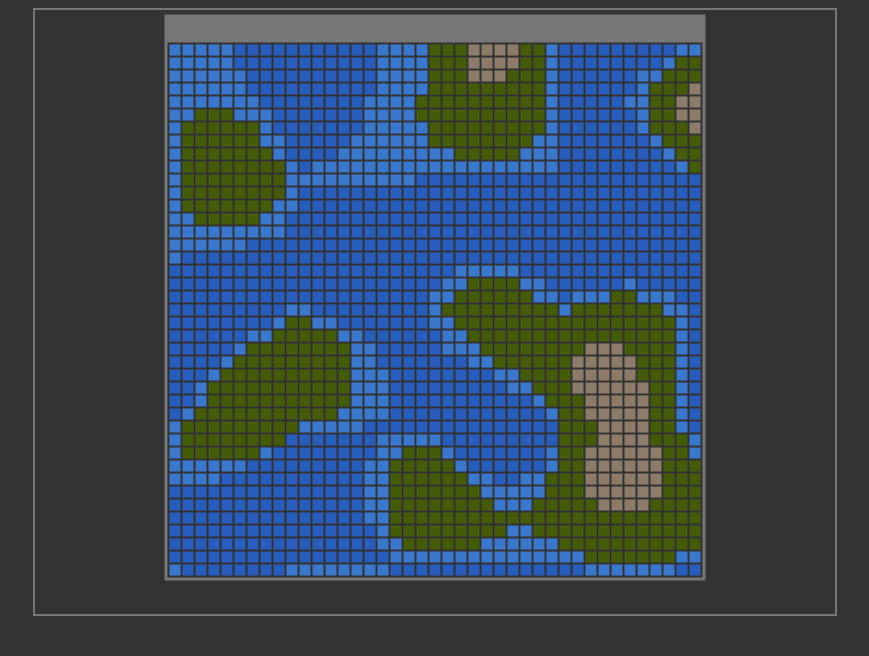
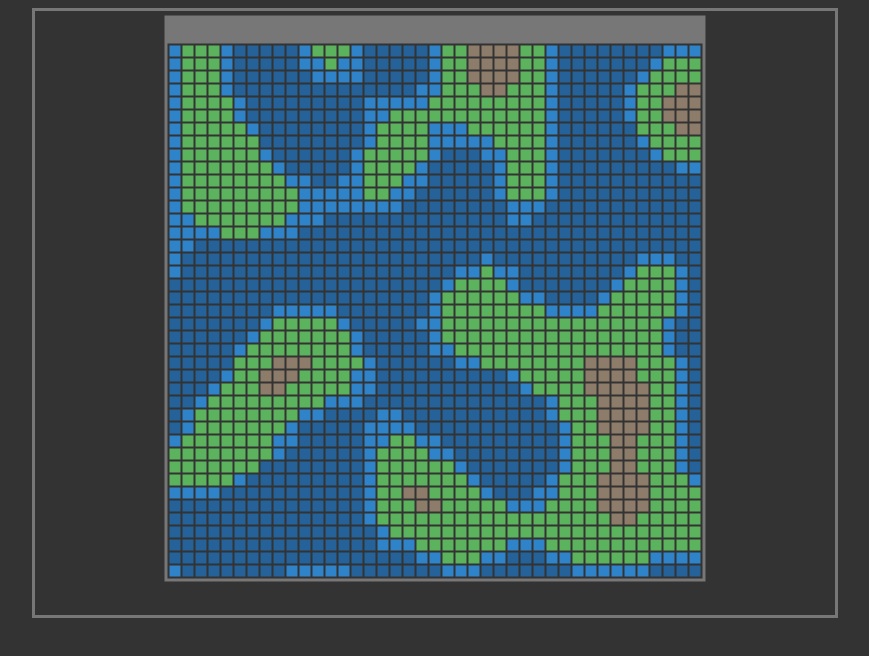
Before and after one commit to adriwicked/the-merchant, a website with bundled scripts: page index.html in a window 1280 px wide. Shown: the whole page, without its empty margins (205-1074 px from the left). Built offline with nearby package versions, Linux system fonts and the light colour scheme.

Commit message:
refactor() some cleaning

```diff
--- a/src/config.js
+++ b/src/config.js
@@ -12,9 +12,9 @@ export default {
         BACKGROUND: '#333',
         BORDER: 'red',
         CELL: '#777777',
-        WATER: ['#3a78cd', '#3860b5', '#275dbc'],
-        GRASS: ['#627a08', '#445c08', '#415908'],
-        MOUNTAIN: ['#8e7c6a', '#6f5b46', '#6f5b46'],
+        WATER: ['#2f83c9', '#2375b4', '#256299'],
+        GRASS: ['#428d48', '#5cb35d', '#4fa254'],
+        MOUNTAIN: ['#8e7c6a', '#514635', '#cfcfcf'],
     },
     getOutterBorderRect() {
         let mapSize = this.getMapSize()
--- a/src/game.js
+++ b/src/game.js
@@ -1,11 +1,11 @@
 import buildMap from './map.js'
-import config from './config.js'
+import cfg from './config.js'
 
 export let ctx = 0
 
 function init({ canvas }) {
-  canvas.width = config.CANVAS_WIDTH
-  canvas.height = config.CANVAS_HEIGHT
+  canvas.width = cfg.CANVAS_WIDTH
+  canvas.height = cfg.CANVAS_HEIGHT
   ctx = canvas.getContext('2d')
 
   const map = buildMap(ctx)
--- a/src/map.js
+++ b/src/map.js
@@ -14,71 +14,63 @@ export default function buildMap(ctx) {
 
   function draw() {
     painter.clearCanvas(ctx)
+    drawMapBorder()
+    drawMap()
+  }
 
-    drawMapBorder()
-
+  function drawMap() {
     for (let row = 0; row < map.length; row++) {
       for (let col = 0; col < map[0].length; col++) {
         let value = perlinInfo.values[row][col]
         let color
         if (value <= 0) {
           color = cfg.COLORS.WATER[2]
-        } else if (value >0 && value <= 0.1) {
+        } else if (value > 0 && value <= 0.1) {
           color = cfg.COLORS.WATER[0]
-          // color = cfg.COLORS.GRASS[0]
-        } else if (value >0.1 && value <= 0.4) {
+        } else if (value > 0.1 && value <= 0.4) {
           color = cfg.COLORS.GRASS[1]
-        } else if (value >0.4 && value <= 0.5) {
-          // color = cfg.COLORS.GRASS[2]
+        } else if (value > 0.4 && value <= 0.5) {
           color = cfg.COLORS.MOUNTAIN[0]
-        } else if (value >0.5 && value <= 0.7) {
+        } else if (value > 0.5 && value <= 0.7) {
           color = cfg.COLORS.MOUNTAIN[0]
-        } else if (value >0.7 && value <= 0.85) {
+        } else if (value > 0.7 && value <= 0.85) {
           color = cfg.COLORS.MOUNTAIN[1]
-        } else if (value >0.85) {
+        } else if (value > 0.85) {
           color = cfg.COLORS.MOUNTAIN[2]
         }
         drawCell(col, row, color)
       }
     }
-
-    // drawPerlinVectors()
-  }
-
-  function drawCell(x, y, color) {
-    const cellRect = {
-      x: cfg.getMapPosition().x + (cfg.CELL_SIZE + cfg.CELL_SEPARATION) * x,
-      y: cfg.getMapPosition().y + (cfg.CELL_SIZE + cfg.CELL_SEPARATION) * y,
-      width: cfg.CELL_SIZE,
-      height: cfg.CELL_SIZE
-    }
-
-    ctx.beginPath()
-    ctx.fillStyle = color
-    ctx.fillRect(cellRect.x, cellRect.y, cellRect.width, cellRect.height)
-    ctx.closePath()
   }
 
   function drawMapBorder() {
     const outterBorderRect = cfg.getOutterBorderRect()
-    ctx.fillStyle = cfg.COLORS.CELL
-    ctx.beginPath()
-    ctx.fillRect(
-      outterBorderRect.x,
-      outterBorderRect.y,
-      outterBorderRect.width,
-      outterBorderRect.height
-    )
+    painter.drawRect({
+      x: outterBorderRect.x,
+      y: outterBorderRect.y,
+      width: outterBorderRect.width,
+      height: outterBorderRect.height,
+      color: cfg.COLORS.CELL
+    })
 
     const innerBorderRect = cfg.getInnerBorderRect()
-    ctx.fillStyle = cfg.COLORS.BACKGROUND
-    ctx.beginPath()
-    ctx.fillRect(
-      innerBorderRect.x,
-      innerBorderRect.y,
-      innerBorderRect.width,
-      innerBorderRect.height
-    )
+    painter.drawRect({
+      x: innerBorderRect.x,
+      y: innerBorderRect.y,
+      width: innerBorderRect.width,
+      height: innerBorderRect.height,
+      color: cfg.COLORS.BACKGROUND
+    })
+  }
+
+  function drawCell(x, y, color) {
+    painter.drawRect({
+      x: cfg.getMapPosition().x + (cfg.CELL_SIZE + cfg.CELL_SEPARATION) * x,
+      y: cfg.getMapPosition().y + (cfg.CELL_SIZE + cfg.CELL_SEPARATION) * y,
+      width: cfg.CELL_SIZE,
+      height: cfg.CELL_SIZE,
+      color
+    })
   }
 
   function drawPerlinVectors() {
--- a/src/painter.js
+++ b/src/painter.js
@@ -9,23 +9,34 @@ function drawBackground(color) {
   ctx.fillRect(0, 0, ctx.canvas.width, ctx.canvas.height)
 }
 
+function drawRect({ x, y, width, height, color }) {
+  ctx.save()
+
+  ctx.fillStyle = color
+  ctx.beginPath()
+  ctx.fillRect(x, y, width, height)
+
+  ctx.restore()
+}
+
 function drawVector(origin, terminal) {
-  ctx.save();
+  ctx.save()
 
-  ctx.strokeStyle = 'red';
-  ctx.lineWidth = 1;
+  ctx.strokeStyle = 'red'
+  ctx.lineWidth = 1
 
-  ctx.beginPath();
-  ctx.moveTo(origin.x, origin.y);
-  ctx.lineTo(terminal.x, terminal.y);
-  ctx.stroke();
+  ctx.beginPath()
+  ctx.moveTo(origin.x, origin.y)
+  ctx.lineTo(terminal.x, terminal.y)
+  ctx.stroke()
 
-  ctx.restore();
+  ctx.restore()
 }
 
 
 export default {
   clearCanvas,
   drawBackground,
+  drawRect,
   drawVector
 }
--- a/src/perlin.js
+++ b/src/perlin.js
@@ -1,9 +1,6 @@
 export default function getPerlinInfo({ gridWidth, gridHeight, resolution }) {
   const vectors = generateGradVectors({ gridWidth, gridHeight, resolution })
   const values = generateValues({ gridWidth, gridHeight })
-  console.log(vectors)
-  console.log(values)
-  // printValues(values)
 
   return {
     vectors,
@@ -44,7 +41,6 @@ export default function getPerlinInfo({ gridWidth, gridHeight, resolution }) {
   function getValue(x, y) {
     const offset = 0.5 / resolution
 
-    // coordenadas en grid de vectores
     x = x / resolution + offset
     y = y / resolution + offset
 
@@ -60,10 +56,6 @@ export default function getPerlinInfo({ gridWidth, gridHeight, resolution }) {
     const lerpBottom = lerp(blv, brv, x - xF)
     const value = lerp(lerpTop, lerpBottom, y - yF)
 
-    if (value > 1 || value < -1) {
-      console.log('mal')
-    }
-
     return value
   }
 
@@ -74,14 +66,6 @@ export default function getPerlinInfo({ gridWidth, gridHeight, resolution }) {
     }
 
     return dot(distVector, vectors[vy][vx])
-  }
-
-  function normalizeVector(vector) {
-    const magnitude = Math.sqrt(vector.x ** 2 + vector.y ** 2)
-    return {
-      x: vector.x / magnitude,
-      y: vector.y / magnitude
-    }
   }
 
   function dot(v1, v2) {
@@ -98,8 +82,8 @@ export default function getPerlinInfo({ gridWidth, gridHeight, resolution }) {
   }
 
   function lerp(a, b, x) {
-    return a + x * (b - a)
-    // return a + smootherstep(x) * (b - a)
+    // return a + x * (b - a)
+    return a + smootherstep(x) * (b - a)
   }
 
   function smootherstep(x) {
--- a/style.css
+++ b/style.css
@@ -6,5 +6,5 @@ body {
 }
 
 .game-container {
-    border: 2px solid #777;
+    border: 3px solid #777;
 }
```
